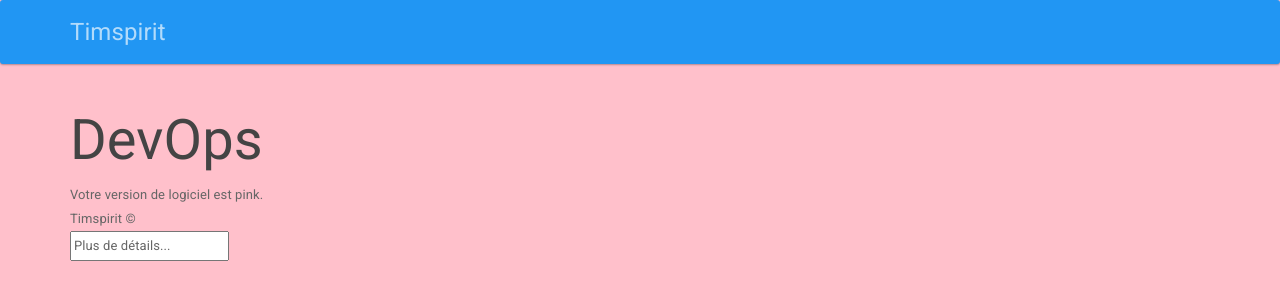
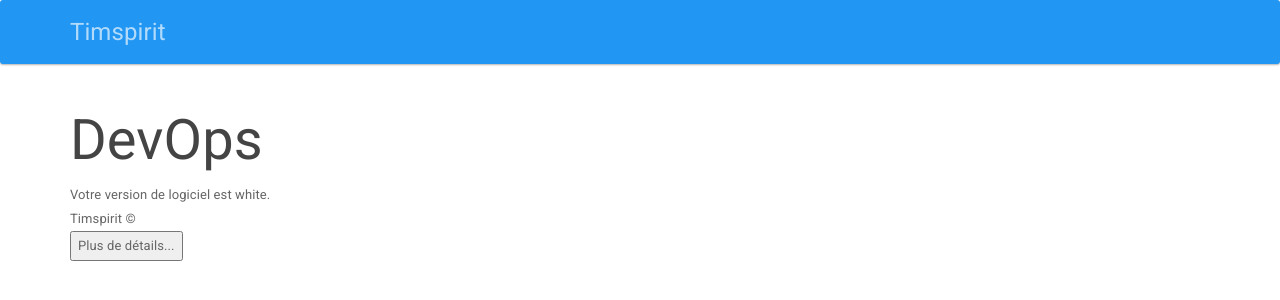
Before and after one commit to Joh97400/devops, a PHP site: page / in a window 1280 px wide. Shown: the top 300 px of the page. Run offline with PHP 8.4, Linux system fonts and the light colour scheme.

Commit message:
Version blanche

```diff
--- a/index.php
+++ b/index.php
@@ -29,7 +29,7 @@
 </script>
  <style type="text/css">
 	body{font-family:"Roboto","Helvetica Neue",Helvetica,Arial,sans-serif;font-size:13px;line-height:1.846;
-	color:#666666;background-color:<?php $couleur ="pink";echo $couleur;?>}
+	color:#666666;background-color:<?php $couleur ="white";echo $couleur;?>}
  </style>
   </head>
   <body>
@@ -56,7 +56,7 @@
     <div class="container">
 		<h1>DevOps</h1>
 		Votre version de logiciel est <?php echo $couleur;?>. </br>Timspirit © </br>
-		<input type="buton" onclick="toggle_div(this,'details');" value="Plus de détails..."/></br></br>
+		<input type="button" onclick="toggle_div(this,'details');" value="Plus de détails..."/></br></br>
 		<div id="details" style="display:none;">
 			Vous êtes connecté sur la machine de <?php echo gethostname();?>.
 		</div>
```
